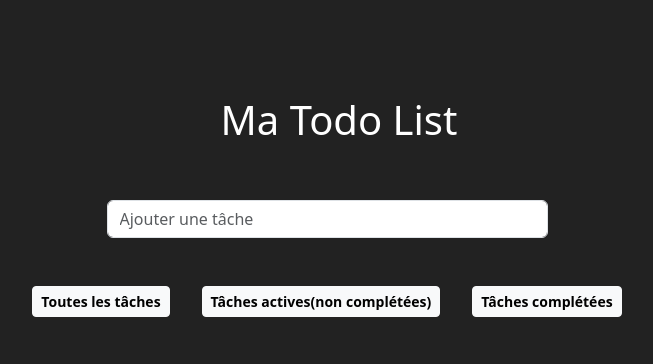
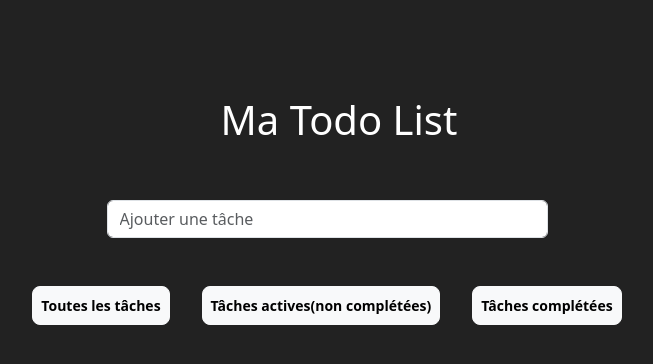
Before and after one commit to Boris-Picard/todo-list-react, a React (Vite) app: page / in a window 1280 px wide. Shown: the top 364 px of the page, without its empty margins (301-954 px from the left). Built offline with nearby package versions, Linux system fonts and the light colour scheme.

Commit message:
ajout filtre de catégories en cours

```diff
--- a/src/App.jsx
+++ b/src/App.jsx
@@ -29,9 +29,7 @@ function App() {
     setTasks(updatedTasks)
   }
 
-  const filterTasks = (e) => {
-    console.log(tasks);
-  }
+
 
   return (
     <section>
@@ -47,7 +45,7 @@ function App() {
           </div>
           <div className="row">
             <div className="col-12">
-              <Categories onClick={filterTasks}/>
+              <Categories data={addTask} />
             </div>
           </div>
           <div className="row justify-content-center">
--- a/src/components/form/Categories.jsx
+++ b/src/components/form/Categories.jsx
@@ -1,21 +1,18 @@
-// import { useState } from "react"
-
 export function Categories() {
 
-    // const [filter, setFilter] = useState([]);
 
-    // const handleClick = (e) => {
-    //     setFilter(e.target.value)
-    // }
+    const handleAdd = (e) => {
+        e.target.value
+    }
 
     return <div className="d-flex justify-content-center mt-5">
-        <button className="btn btn-sm btn-light mx-3 fw-bold">
+        <button className="btn btn-sm btn-light mx-3 fw-bold rounded-3 p-2" onClick={handleAdd}>
             Toutes les tâches
         </button>
-        <button className="btn btn-sm btn-light mx-3 fw-bold">
+        <button className="btn btn-sm btn-light mx-3 fw-bold rounded-3 p-2" onClick={handleAdd}>
             Tâches actives(non complétées)
         </button>
-        <button className="btn btn-sm btn-light mx-3 fw-bold">
+        <button className="btn btn-sm btn-light mx-3 fw-bold rounded-3 p-2" onClick={handleAdd}>
             Tâches complétées
         </button>
     </div>
```
